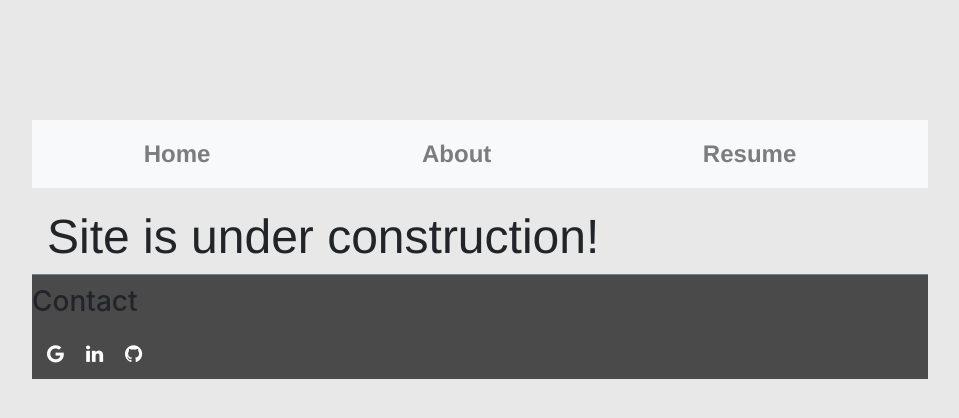
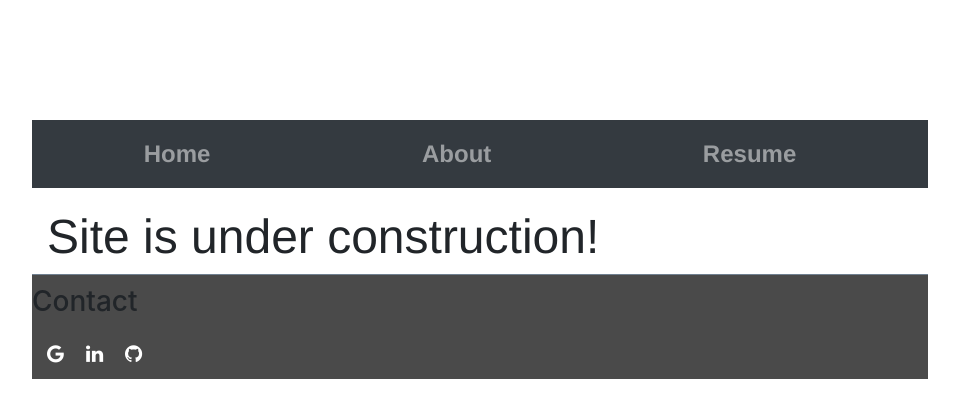
Before and after one commit to dana-rocha/dana-rocha.github.io, a Jekyll site: the page built from index.html, in a window 1280 px wide. Shown: the top 418 px of the page, without its empty margins (160-1119 px from the left). Built offline with Jekyll 4.4.1, drawn with Linux system fonts in a browser that asks for light colours.

Commit message:
Changing website color scheme to dark

```diff
--- a/_layouts/default.html
+++ b/_layouts/default.html
@@ -13,8 +13,8 @@
 			<link rel="stylesheet" type="text/css" href="/css/main.css">
 		</head>
 
-
-		<nav class="navbar navbar-expand-lg navbar-light bg-light navbar-fixed-top" role="navigation">
+	<div class="container-fullwidth">
+		<nav class="navbar navbar-expand-lg navbar-dark bg-dark navbar-fixed-top" role="navigation">
 			<div class="navbar-header">
 				<button class="navbar-toggler" type="button" data-toggle="collapse" data-target="#navbarNavDropdown">
 					<span class="navbar-toggler-icon"></span>
@@ -36,6 +36,7 @@
 			</div>
 
 		</nav>
+	</div>
 
 	<div class="container">
 
--- a/css/main.css
+++ b/css/main.css
@@ -1,17 +1,12 @@
 body {
-    background-color: #E8E8E8;
     margin: 60px auto;
     width: 70%;
     padding-top: 60px;
-
 }
 
 .navbar {
     font-size: 1.5em;
-}
-
-.navbar-nav {
-    color: #4A4A4A;
+    width: 100%;
 }
 
 nav ul, footer ul {
@@ -59,6 +54,7 @@ footer {
     padding-top: 10px;
     font-size: 2em;
     background-color: #4A4A4A;
+    width: 100%;
 }
 
 
```
